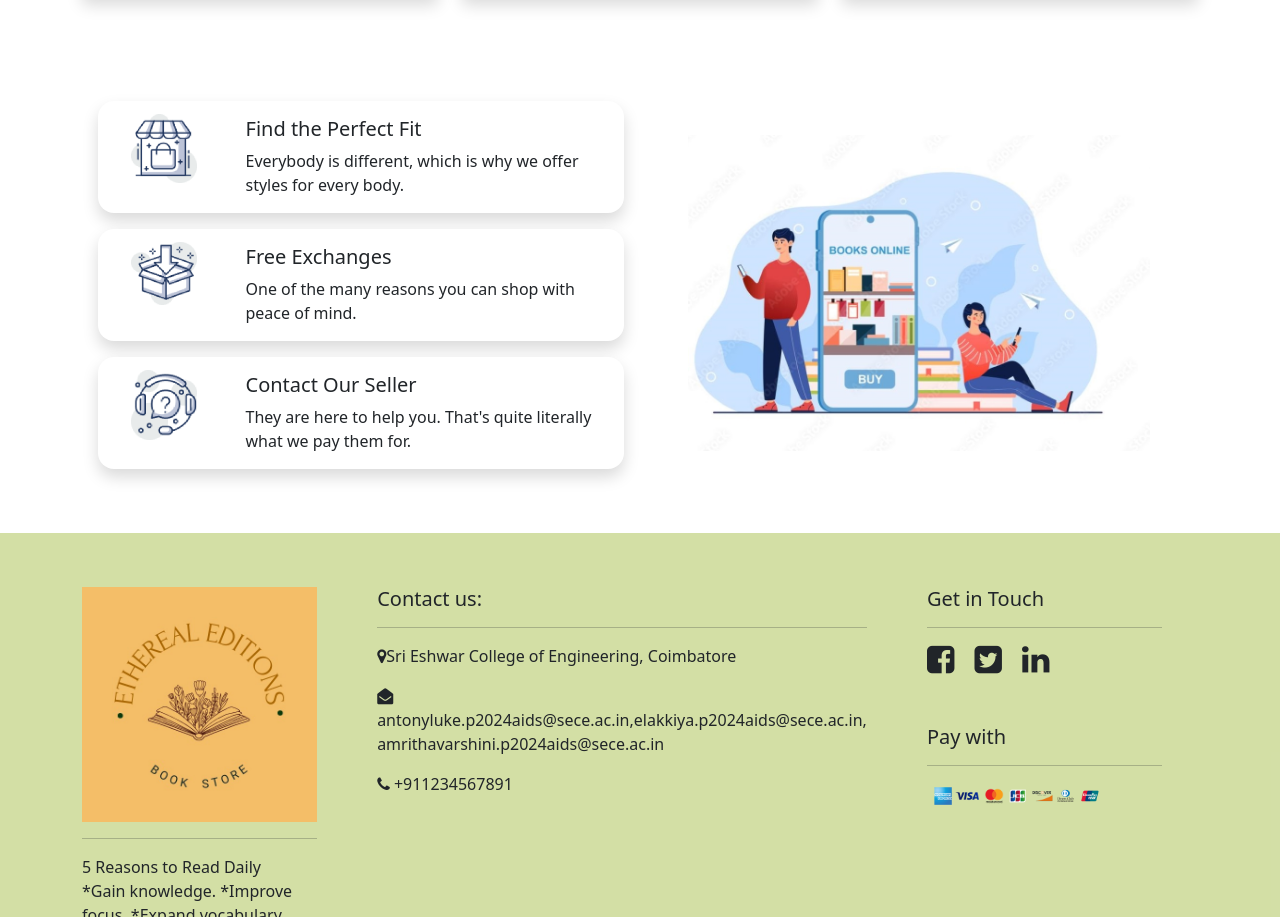
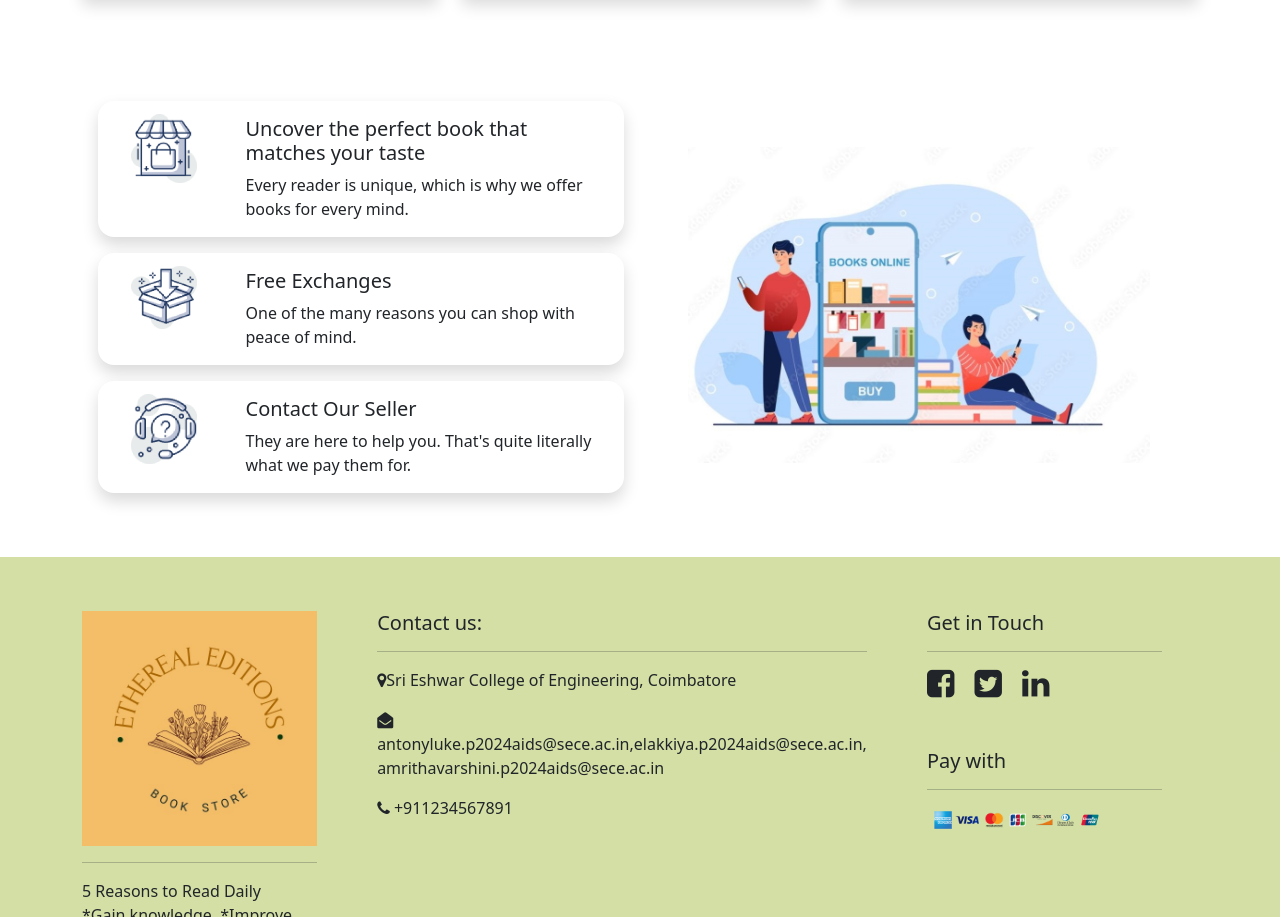
Before and after one commit to AntonyLukeP/EtherealEditions, a website: page index.html in a window 1280 px wide. Shown: the part 3059-3976 px from the top of the page. Drawn offline with Linux system fonts and the light colour scheme.

Commit message:
Update index.html

```diff
--- a/index.html
+++ b/index.html
@@ -393,10 +393,9 @@
                   </div>
                   <div class="col-md-9">
                     <div class="card-body">
-                      <h5 class="card-title">Find the Perfect Fit</h5>
+                      <h5 class="card-title">Uncover the perfect book that matches your taste</h5>
                       <p class="card-text">
-                        Everybody is different, which is why we offer styles for
-                        every body.
+                        Every reader is unique, which is why we offer books for every mind.
                       </p>
                     </div>
                   </div>
```
